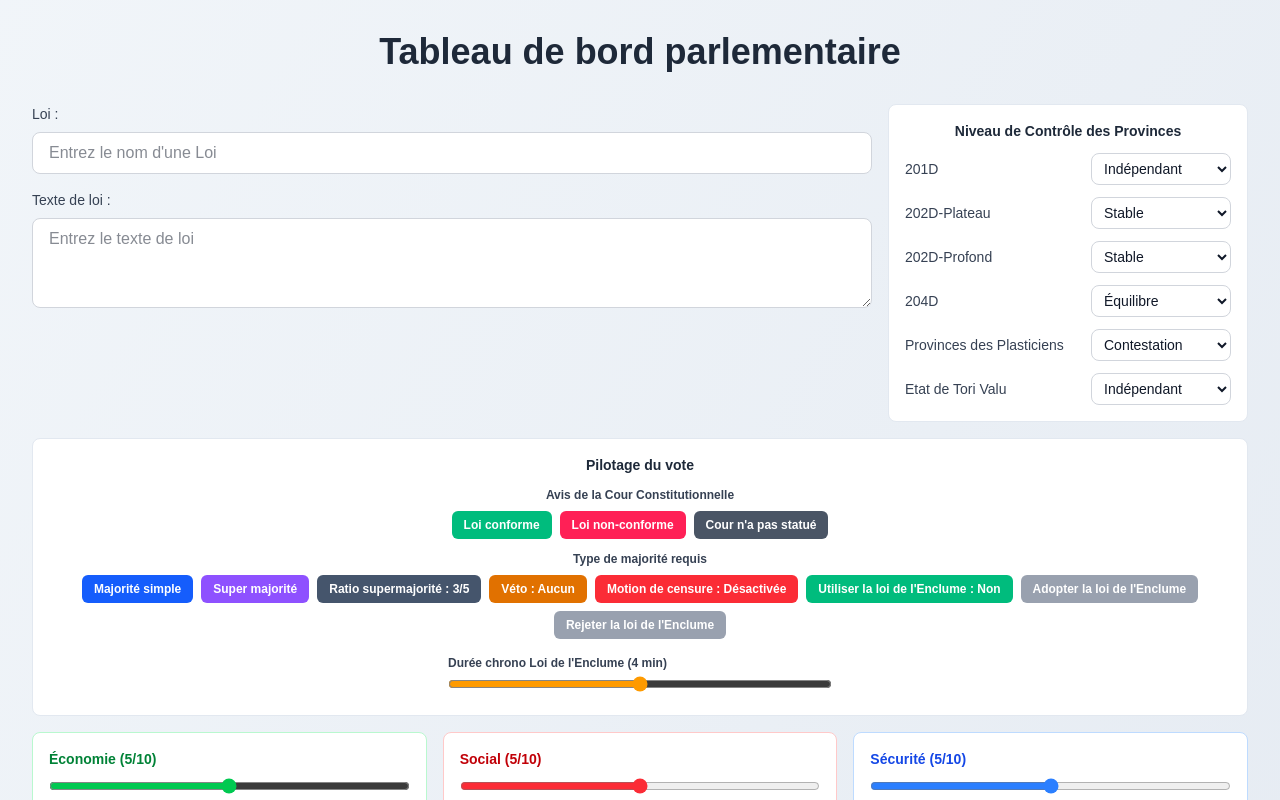
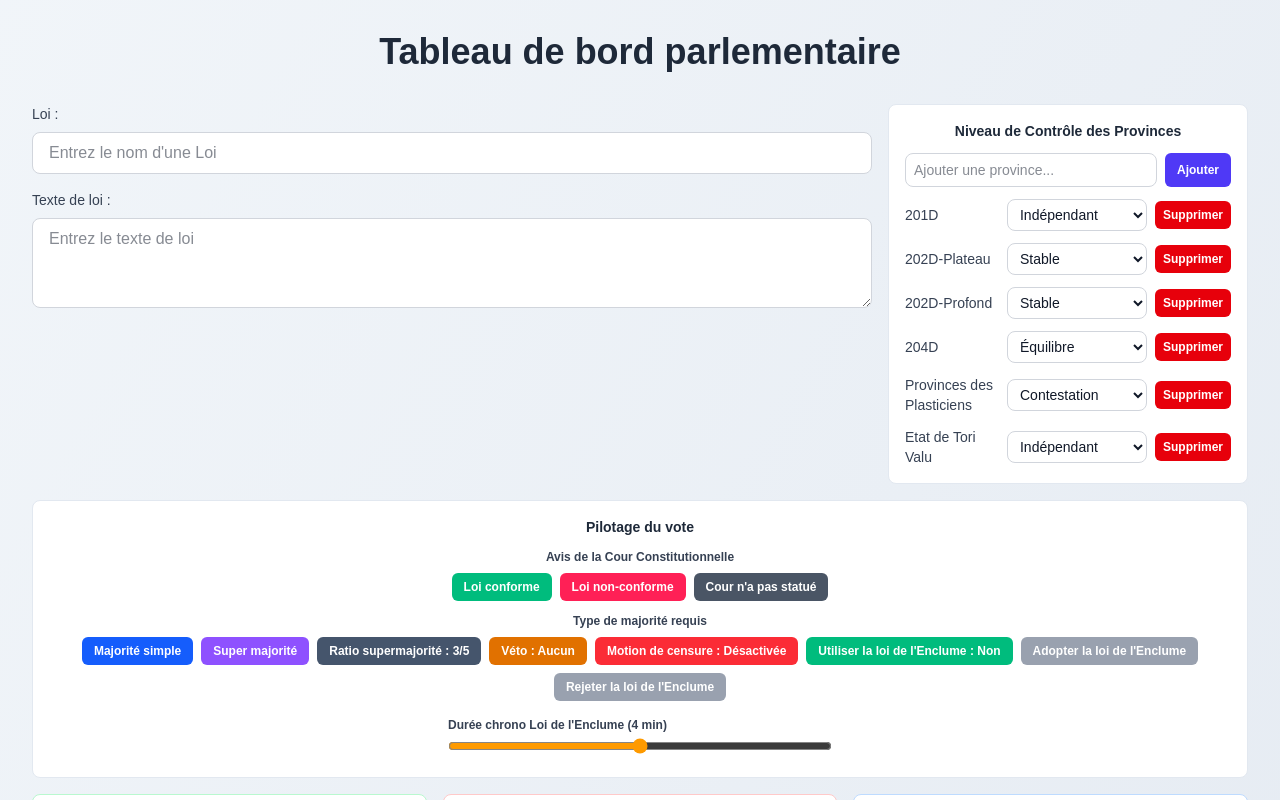
Before and after one commit to Yahiabenlet/interfaceAssemblee, a Next.js app: page / in a window 1280 px wide. Both pictures are taken after typing "5" into the empty fields and a click on the button "Créer l'hémicycle". Shown: the top 800 px of the page. Built offline with nearby package versions, Linux system fonts and the light colour scheme.

Commit message:
possibilité de changer le nmb de province

```diff
--- a/app/components/Hemicycle.tsx
+++ b/app/components/Hemicycle.tsx
@@ -16,14 +16,7 @@ type ProvinceControl =
     | "Contrôle Total"
     | "En Guerre";
 
-type ProvinceState = {
-  "201D": ProvinceControl;
-  "202D-Plateau": ProvinceControl;
-  "202D-Profond": ProvinceControl;
-  "204D": ProvinceControl;
-  "Provinces des Plasticiens": ProvinceControl;
-  "Etat de Tori Valu": ProvinceControl;
-};
+type ProvinceState = Record<string, ProvinceControl>;
 
 type EnclumeStatus = "idle" | "running" | "adopted" | "rejected";
 
@@ -549,7 +542,7 @@ export default function Hemicycle({
                     Niveau de Contrôle des Provinces
                   </h3>
                   <div className="space-y-2">
-                    {(Object.keys(provinces) as Array<keyof ProvinceState>).map((name) => (
+                    {(Object.keys(provinces) as string[]).map((name) => (
                       <div key={name} className="flex items-center justify-between gap-2">
                         <span className="text-xs text-gray-700 dark:text-gray-300">{name}</span>
                         <span className={`text-xs font-semibold ${getProvinceControlColor(provinces[name])}`}>
--- a/app/display/page.tsx
+++ b/app/display/page.tsx
@@ -17,14 +17,7 @@ type ProvinceControl =
   | "9"
   | "Contrôle Total";
 
-type ProvinceState = {
-  "201D": ProvinceControl;
-  "202D-Plateau": ProvinceControl;
-  "202D-Profond": ProvinceControl;
-  "204D": ProvinceControl;
-  "Provinces des Plasticiens": ProvinceControl;
-  "Etat de Tori Valu": ProvinceControl;
-};
+type ProvinceState = Record<string, ProvinceControl>;
 
 type EnclumeStatus = "idle" | "running" | "adopted" | "rejected";
 
--- a/app/page.tsx
+++ b/app/page.tsx
@@ -17,14 +17,7 @@ type ProvinceControl =
     | "Contrôle Total"
     | "En Guerre";
 
-type ProvinceState = {
-  "201D": ProvinceControl;
-  "202D-Plateau": ProvinceControl;
-  "202D-Profond": ProvinceControl;
-  "204D": ProvinceControl;
-  "Provinces des Plasticiens": ProvinceControl;
-  "Etat de Tori Valu": ProvinceControl;
-};
+type ProvinceState = Record<string, ProvinceControl>;
 
 type PassedLaw = {
   title: string;
@@ -96,6 +89,7 @@ export default function Home() {
   const [selectedSeatOverlays, setSelectedSeatOverlays] = useState<Record<number, string>>({});
   const [selectedPresidentOverlay, setSelectedPresidentOverlay] = useState<string | null>(null);
   const [isEraseMode, setIsEraseMode] = useState(false);
+  const [newProvinceName, setNewProvinceName] = useState("");
 
   const enclumeDurationMs = useMemo(
     () => enclumeDurationMinutes * 60 * 1000,
@@ -405,6 +399,24 @@ export default function Home() {
     setPresidentColor((prev) => (prev === "orange" ? "red" : prev));
   }, [isNoConfidenceMotion]);
 
+  const addProvince = () => {
+    const name = newProvinceName.trim();
+    if (!name) return;
+    setProvinces((prev) => {
+      if (prev[name]) return prev;
+      return { ...prev, [name]: "Indépendant" };
+    });
+    setNewProvinceName("");
+  };
+
+  const removeProvince = (name: string) => {
+    setProvinces((prev) => {
+      const next = { ...prev };
+      delete next[name];
+      return next;
+    });
+  };
+
   return (
     <div className="min-h-screen bg-gradient-to-br from-slate-100 to-slate-200 dark:from-gray-900 dark:to-black p-8">
       <div className="max-w-7xl mx-auto">
@@ -472,9 +484,26 @@ export default function Home() {
                   Niveau de Contrôle des Provinces
                 </h3>
 
+                <div className="mb-3 grid grid-cols-[1fr_auto] gap-2">
+                  <input
+                    type="text"
+                    value={newProvinceName}
+                    onChange={(e) => setNewProvinceName(e.target.value)}
+                    className="px-2 py-1.5 text-sm border border-gray-300 dark:border-gray-600 rounded-lg bg-white dark:bg-gray-700 text-gray-900 dark:text-white"
+                    placeholder="Ajouter une province..."
+                  />
+                  <button
+                    type="button"
+                    onClick={addProvince}
+                    className="px-3 py-1.5 text-xs font-semibold rounded-md text-white bg-indigo-600 hover:bg-indigo-700 transition"
+                  >
+                    Ajouter
+                  </button>
+                </div>
+
                 <div className="space-y-3">
-                  {(Object.keys(provinces) as Array<keyof ProvinceState>).map((name) => (
-                    <div key={name} className="grid grid-cols-[1fr_140px] gap-2 items-center">
+                  {(Object.keys(provinces) as string[]).map((name) => (
+                    <div key={name} className="grid grid-cols-[1fr_140px_auto] gap-2 items-center">
                       <span className="text-sm text-gray-700 dark:text-gray-300">{name}</span>
                       <select
                         value={provinces[name]}
@@ -492,6 +521,13 @@ export default function Home() {
                           </option>
                         ))}
                       </select>
+                      <button
+                        type="button"
+                        onClick={() => removeProvince(name)}
+                        className="px-2 py-1.5 text-xs font-semibold rounded-md text-white bg-red-600 hover:bg-red-700 transition"
+                      >
+                        Supprimer
+                      </button>
                     </div>
                   ))}
                 </div>
```
